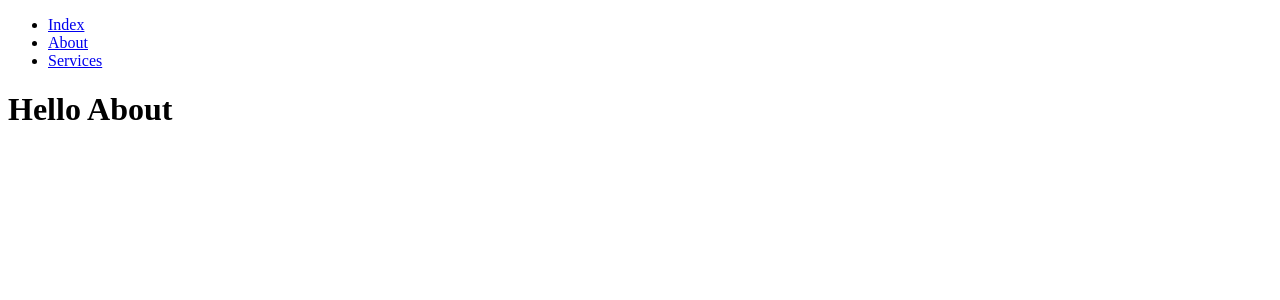
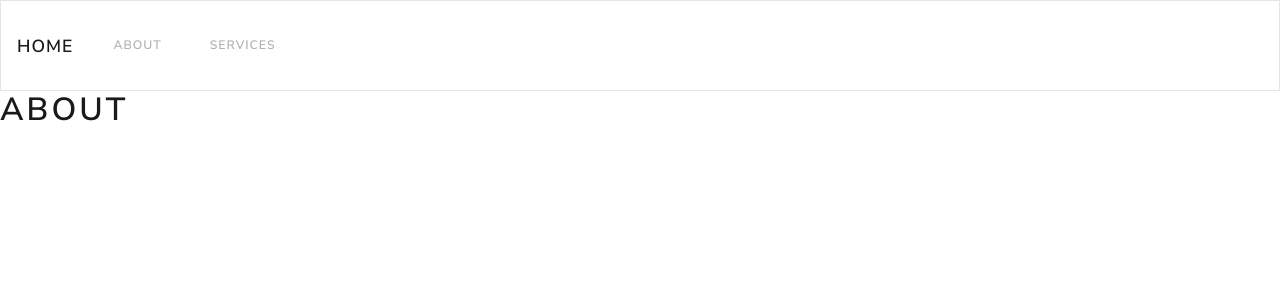
Before and after one commit to CamiloPenagos99/next-project-users, a Next.js app: page /about in a window 1280 px wide. Shown: the top 300 px of the page. Built offline with nearby package versions, Linux system fonts and the light colour scheme.

Commit message:
feat: NavBar funcionando, con Link y bootstrap

```diff
--- a/componentes/container.js
+++ b/componentes/container.js
@@ -8,7 +8,7 @@ const Container = (props)=>{
         <div>
             <Head>
                 <title>Next.JS {props.name}</title>
-                <link rel="StyleSheet" href="https://cdn.jsdelivr.net/npm/bootswatch@4.5.2/dist/slate/bootstrap.min.css" type="text/css"  />
+                <link rel="StyleSheet" href="https://cdn.jsdelivr.net/npm/bootswatch@4.5.2/dist/lux/bootstrap.min.css" type="text/css"  />
             </Head>
             <Navigation/>
             <div>{props.children}</div>
--- a/componentes/navbar.js
+++ b/componentes/navbar.js
@@ -2,23 +2,37 @@ import Link from "next/link";
 
 const NavBar = () => {
   return (
-    <ul>
-      <li>
+    <nav className="navbar navbar-expand-lg navbar-light bg-light">
       <Link href="/">
-          <a>Index</a>
+        <a className="navbar-brand">Home</a>
+      </Link>
+
+      <button
+        className="navbar-toggler"
+        type="button"
+        data-toggle="collapse"
+        data-target="#navbarNav"
+        aria-controls="navbarNav"
+        aria-expanded="false"
+        aria-label="Toggle navigation"
+      >
+        <span className="navbar-toggler-icon" />
+      </button>
+      <div className="collapse navbar-collapse" id="navbarNav">
+        <ul className="navbar-nav">
+          <li className="nav-item">
+            <Link href="/about">
+              <a className="nav-link">About</a>
             </Link>
           </li>
-      <li>
-        <Link href="/about">
-          <a>About</a>
-        </Link>
-      </li>
-      <li>
+          <li className="nav-item">
             <Link href="/services">
-          <a>Services</a>
+              <a className="nav-link">Services</a>
             </Link>
           </li>
         </ul>
+      </div>
+    </nav>
   );
 };
 
--- a/pages/about.js
+++ b/pages/about.js
@@ -1,11 +1,12 @@
 import React from "react";
-import NavBar from "../componentes/navbar";
+import Container from "../componentes/container";
 
 const About = () => {
   return (
     <div>
-      <NavBar></NavBar>
-      <h1>Hello About</h1>
+    <Container name="Home">
+      <h1>About</h1>
+    </Container>
     </div>
   );
 };
```
Lines whose indentation alone changed are shown as unchanged.
